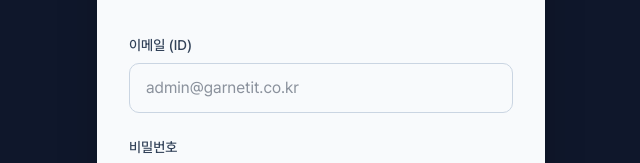
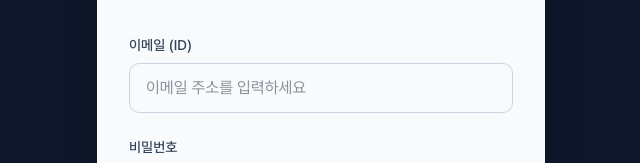
Before and after one commit to jinsim2/garnetit-web, a Next.js app in the folder frontend/: page /garnet-adm/login in a window 1280 px wide. Shown: the part 289-452 px from the top of the page, without its empty margins (319-959 px from the left). Built offline with nearby package versions, Linux system fonts and the light colour scheme.

Commit message:
feat: 관리자 로그인 페이지 UI 수정

```diff
--- a/frontend/src/app/garnet-adm/login/page.tsx
+++ b/frontend/src/app/garnet-adm/login/page.tsx
@@ -69,7 +69,7 @@ export default function AdminLoginPage() {
                             type="email"
                             required
                             className="w-full px-4 py-3 rounded-lg border border-slate-300 focus:outline-none focus:ring-2 focus:ring-[#C1121F]"
-                            placeholder="admin@garnetit.co.kr"
+                            placeholder="이메일 주소를 입력하세요"
                             value={email}
                             onChange={(e) => setEmail(e.target.value)}
                         />
```
Also changed, not shown: 1 other file (tests, documents, lock files or other folders).
